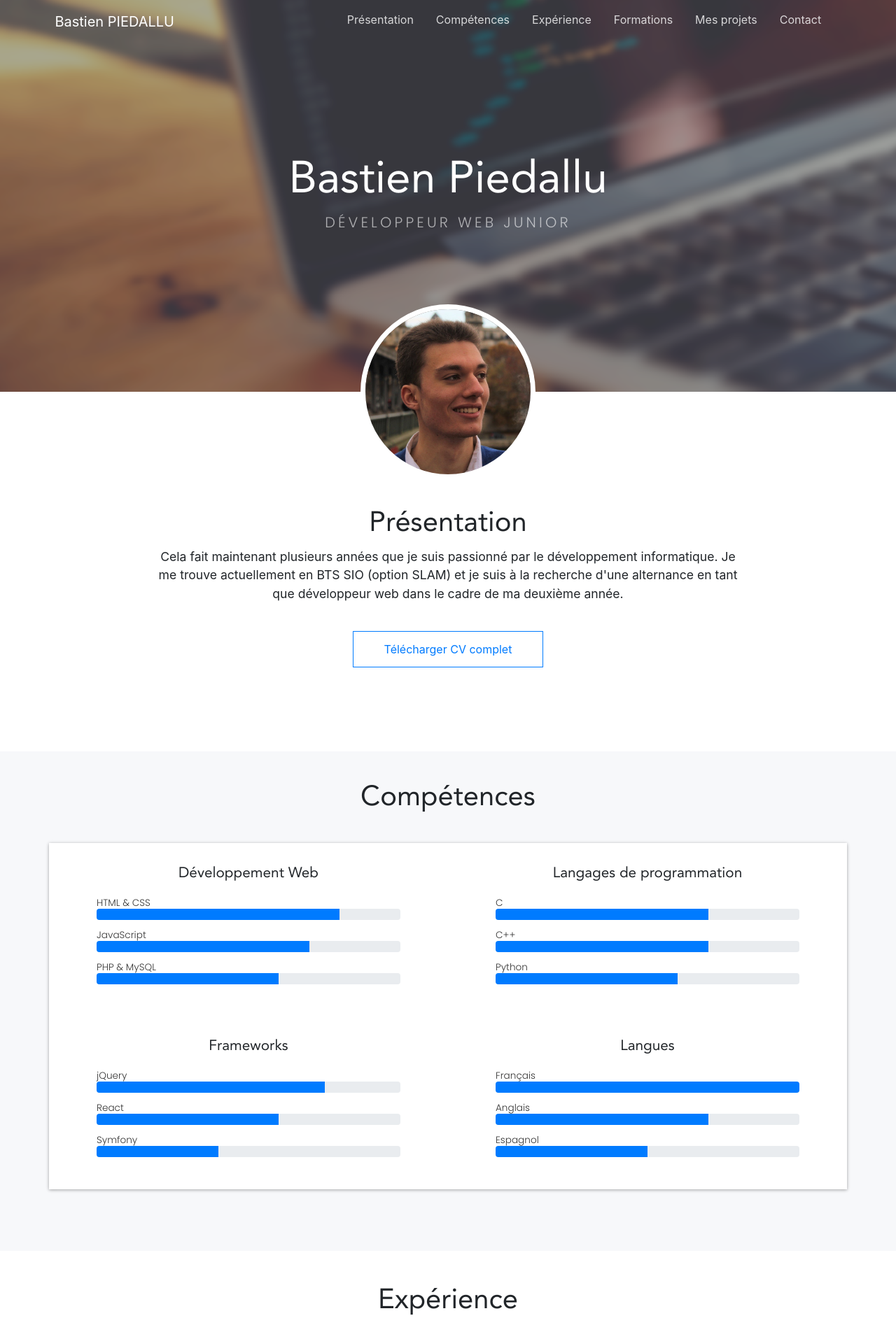
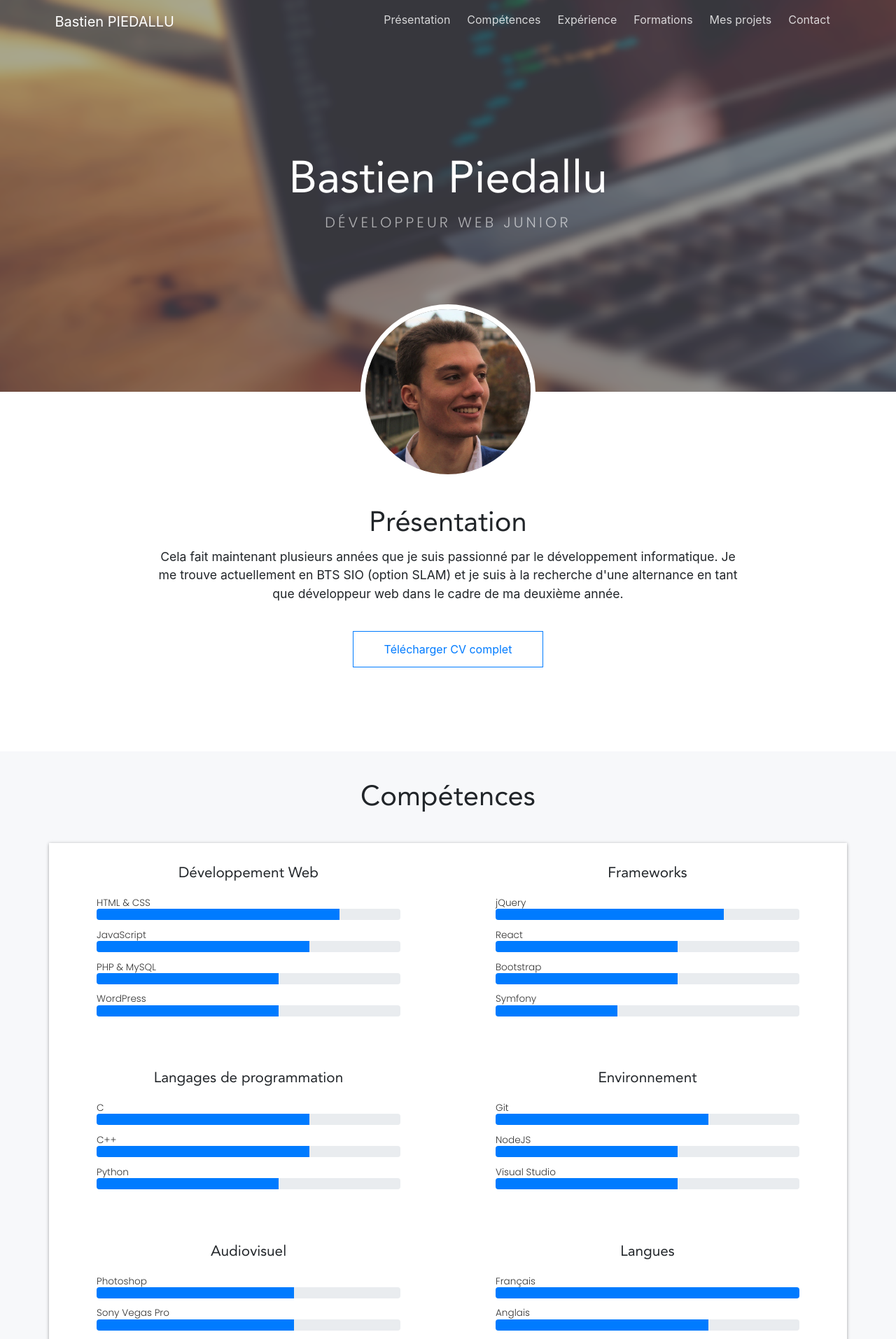
Before and after one commit to Stabien/Site_Perso, a PHP site: page / in a window 1280 px wide. Shown: the top 1914 px of the page at 70% size. Run offline with PHP 8.4, Linux system fonts and the light colour scheme.

Commit message:
updated competences with 2 categories added

```diff
--- a/css/style.css
+++ b/css/style.css
@@ -80,22 +80,28 @@ header li:hover::after { /* This creates the border. Replace black with whatever
     width: 100%;
 }
 
+@media (max-width: 991px) {
+    header ul {
+        margin-top: 0.8em;
+    }
+}
+
 .nav-link:hover {
-    color: none !important;
+    color: inherit !important;
 }
 
 .navbar-brand {
-    margin-left: 5%;
     color: white;
     transition: 0.6s;
+    margin-left: 5%;
 }
 
 #navbar-content {
-    margin-right: 6%;
+    margin-left: 5%;
+    margin-right: 5%;
 }
 
 .navbar-nav li {
-    margin-left: 0.5em;
     margin-right: 0.5em;
 }
 
--- a/index.php
+++ b/index.php
@@ -81,8 +81,45 @@
                                     aria-valuemin="0" aria-valuemax="100"></div>
                                 </div>
                             </li>
+                            <li>WordPress
+                                <div class="progress">
+                                    <div class="progress-bar" role="progressbar" aria-valuenow="60"
+                                    aria-valuemin="0" aria-valuemax="100"></div>
+                                </div>
+                            </li>
                         </ul>
                     </div>
+                    <div class="col-lg">
+                        <h3>Frameworks</h3>
+                        <ul>
+                            <li><span>jQuery</span>
+                                <div class="progress">
+                                    <div class="progress-bar" role="progressbar" aria-valuenow="75"
+                                    aria-valuemin="0" aria-valuemax="100"></div>
+                                </div>
+                            </li>
+                            <li>React
+                                <div class="progress">
+                                    <div class="progress-bar" role="progressbar" aria-valuenow="60"
+                                    aria-valuemin="0" aria-valuemax="100"></div>
+                                </div>
+                            </li>
+                            <li>Bootstrap
+                                <div class="progress">
+                                    <div class="progress-bar" role="progressbar" aria-valuenow="60"
+                                    aria-valuemin="0" aria-valuemax="100"></div>
+                                </div>
+                            </li>
+                            <li>Symfony
+                                <div class="progress">
+                                    <div class="progress-bar" role="progressbar" aria-valuenow="40"
+                                    aria-valuemin="0" aria-valuemax="100"></div>
+                                </div>
+                            </li>
+                        </ul>
+                    </div>
+                </div>
+                <div class="row">
                     <div class="col-lg">
                         <h3>Langages de programmation</h3>
                         <ul>
@@ -106,26 +143,49 @@
                             </li>
                         </ul>
                     </div>
-                </div>
-                <div class="row">
                     <div class="col-lg">
-                        <h3>Frameworks</h3>
+                        <h3>Environnement</h3>
                         <ul>
-                            <li><span>jQuery</span>
+                            <li>Git
                                 <div class="progress">
-                                    <div class="progress-bar" role="progressbar" aria-valuenow="75"
+                                    <div class="progress-bar" role="progressbar" aria-valuenow="70"
                                     aria-valuemin="0" aria-valuemax="100"></div>
                                 </div>
                             </li>
-                            <li>React
+                            <li>NodeJS
                                 <div class="progress">
                                     <div class="progress-bar" role="progressbar" aria-valuenow="60"
                                     aria-valuemin="0" aria-valuemax="100"></div>
                                 </div>
                             </li>
-                            <li>Symfony
+                            <li>Visual Studio
                                 <div class="progress">
-                                    <div class="progress-bar" role="progressbar" aria-valuenow="40"
+                                    <div class="progress-bar" role="progressbar" aria-valuenow="60"
+                                    aria-valuemin="0" aria-valuemax="100"></div>
+                                </div>
+                            </li>
+                        </ul>
+                    </div>
+                </div>
+                <div class="row">
+                    <div class="col-lg">
+                        <h3>Audiovisuel</h3>
+                        <ul>
+                            <li>Photoshop
+                                <div class="progress">
+                                    <div class="progress-bar" role="progressbar" aria-valuenow="65"
+                                    aria-valuemin="0" aria-valuemax="100"></div>
+                                </div>
+                            </li>
+                            <li>Sony Vegas Pro
+                                <div class="progress">
+                                    <div class="progress-bar" role="progressbar" aria-valuenow="65"
+                                    aria-valuemin="0" aria-valuemax="100"></div>
+                                </div>
+                            </li>
+                            <li>Cinema 4D
+                                <div class="progress">
+                                    <div class="progress-bar" role="progressbar" aria-valuenow="55"
                                     aria-valuemin="0" aria-valuemax="100"></div>
                                 </div>
                             </li>
```
